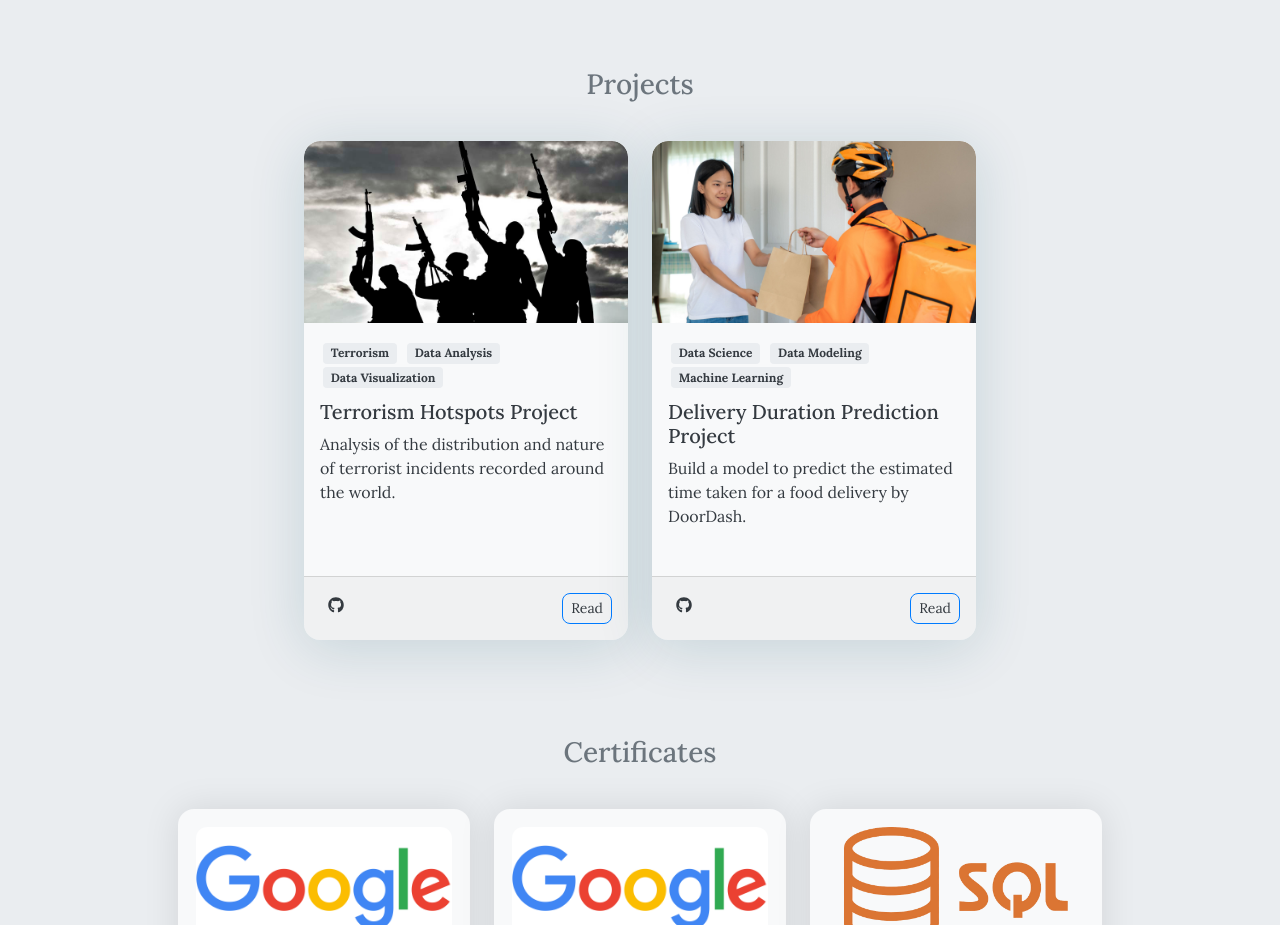
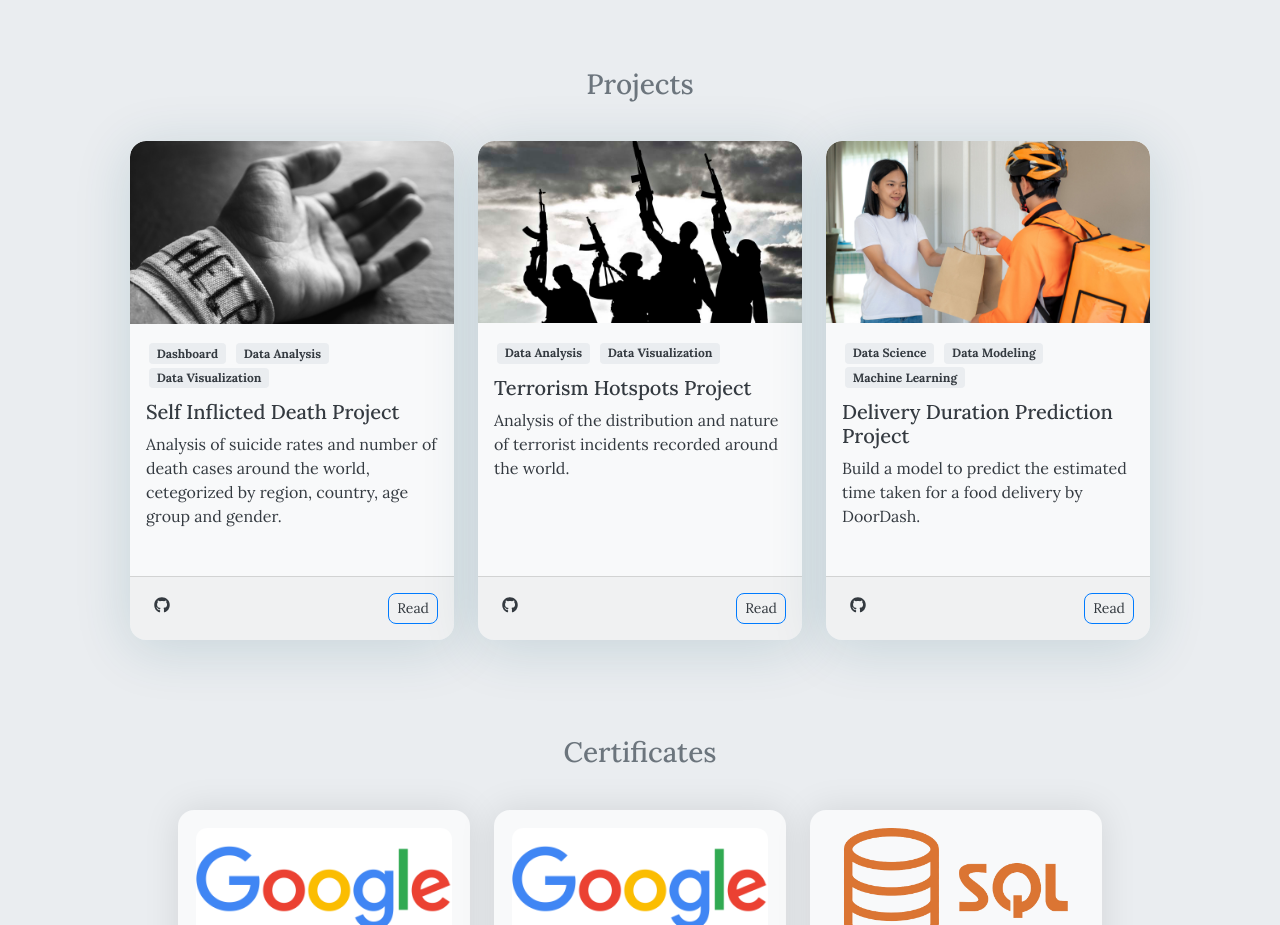
Before and after one commit to nguyentricaoson/Son_Portfolio, a plain HTML site: page index.html in a window 1280 px wide. Shown: the part 2300-3225 px from the top of the page. Drawn offline with Linux system fonts and the light colour scheme.

Commit message:
update portfolio

```diff
--- a/index.html
+++ b/index.html
@@ -715,14 +715,53 @@ Physics and English.
         <div class="row justify-content-center px-3 px-md-5">
 
             <div class="col-lg-4 col-md-6 my-3">
+                <div class="card my-3 h-100" title="Self Inflicted Death Project">
+                    <div class="card-head">
+                        <img class="card-img-top" src="./harm.jpg" alt="Self Inflicted Death Project">
+                    </div>
+                    <div class="card-body bg-transparent p-3">
+                        <div class="pb-2 bg-transparent">
+
+                            <span class="badge badge-secondary">Dashboard</span>
+
+                            <span class="badge badge-secondary">Data Analysis</span>
+
+                            <span class="badge badge-secondary">Data Visualization</span>
+
+                        </div>
+                        <h5 class="card-title bg-transparent mt-1">Self Inflicted Death Project</h5>
+                        <div class="card-text bg-transparent secondary-font">
+                            Analysis of suicide rates and number of death cases around the world, cetegorized by region, country, age group and gender.
+                        </div>
+                    </div>
+
+                    <div class="card-footer py-3">
+
+                        <span class="m-1 mx-2">
+                            <a href="https://github.com/nguyentricaoson/Data_project/tree/main/Self%20harm" target="_blank">
+                                <i class="fab fa-github"></i>
+                            </a>
+                        </span>
+
+
+                        <span class="float-end">
+                            <a class="btn btn-sm" href="https://github.com/nguyentricaoson/Data_project/blob/main/Self%20harm/README.md" target="_blank">
+                                Read
+                            </a>
+                        </span>
+
+                    </div>
+
+                </div>
+            </div>
+
+            <div class="col-lg-4 col-md-6 my-3">
                 <div class="card my-3 h-100" title="Terrorism Hotspots Project">
                     <div class="card-head">
                         <img class="card-img-top" src="./terrorist.jpg" alt="Terrorism Hotspots Project">
                     </div>
                     <div class="card-body bg-transparent p-3">
                         <div class="pb-2 bg-transparent">
-
-                            <span class="badge badge-secondary">Terrorism</span>
 
                             <span class="badge badge-secondary">Data Analysis</span>
 
```
Also changed, not shown: harm.jpg (added).
